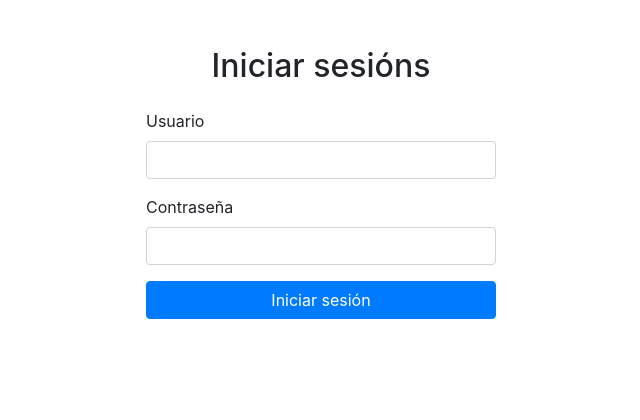
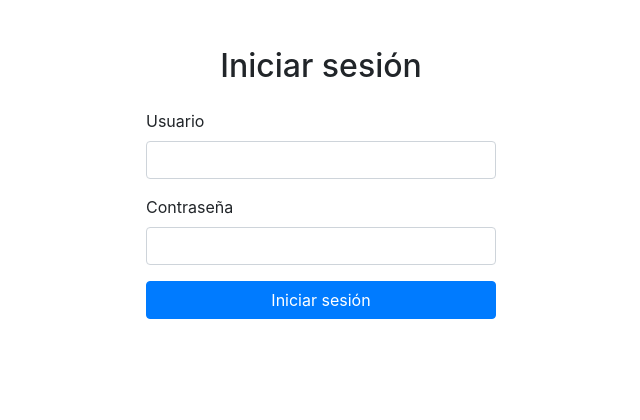
Before and after one commit to luis2496/farmavida, a PHP site: page /farmavida/ in a window 1280 px wide. Shown: the part 136-556 px from the top of the page, without its empty margins (319-959 px from the left). Run offline with PHP 8.4, Linux system fonts and the light colour scheme; some libraries are stand-ins or nearby versions.

Commit message:
nuevos cambios

```diff
--- a/views/logins/index.php
+++ b/views/logins/index.php
@@ -28,7 +28,7 @@
                 <div id="login-main">
                     <form action="<?php echo constant('URL'); ?>logins/authenticate" method="POST">
                         <div class="text-danger"><?php (isset($this->errorMessage))?  $this->errorMessage : '' ?></div>
-                        <h2 class="text-center mb-4">Iniciar sesións</h2>
+                        <h2 class="text-center mb-4">Iniciar sesión</h2>
 
                         <div class="form-group">
                             <label for="username">Usuario</label>
```
